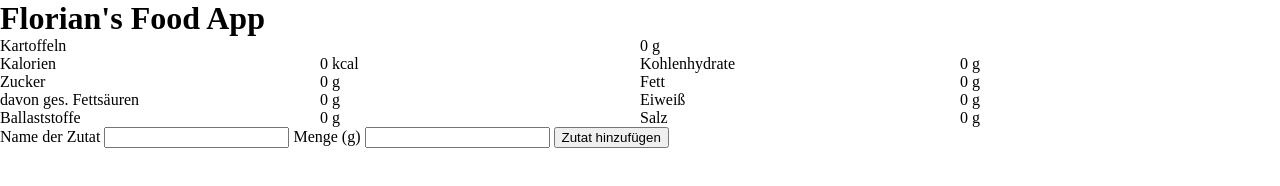
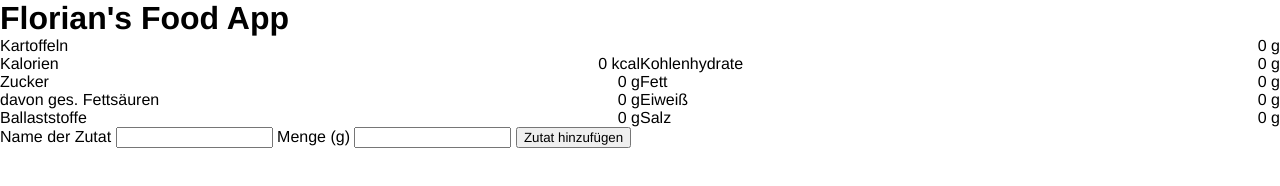
Before and after one commit to fhoffmann01/Florian-s-Food-App, a plain HTML site: page index.html in a window 1280 px wide. Drawn offline with Linux system fonts and the light colour scheme.

Commit message:
Align nutrition values right

```diff
--- a/index.html
+++ b/index.html
@@ -66,31 +66,31 @@
             </article>
             <article class="card">
                 <p class="ingredient-name col-1">Kartoffeln</p>
-                <p class="ingredient-amount col-2">0 g</p>
+                <p class="ingredient-amount value col-2">0 g</p>
 
                 <p class="calories col-3">Kalorien</p>
-                <p class="calories-value col-3">0 kcal</p>
+                <p class="calories value col-3">0 kcal</p>
 
                 <p class="carbohydrates col-4">Kohlenhydrate</p>
-                <p class="carbohydrates-value col-4">0 g</p>
+                <p class="carbohydrates value col-4">0 g</p>
 
                 <p class="thereof-sugars col-5">Zucker</p>
-                <p class="thereof-sugars-value col-5">0 g</p>
+                <p class="thereof-sugars value col-5">0 g</p>
 
                 <p class="fats col-6">Fett</p>
-                <p class="fats-value col-6">0 g</p>
+                <p class="fats value col-6">0 g</p>
 
                 <p class="thereof-fattyacids col-3">davon ges. Fettsäuren</p>
-                <p class="thereof-fattyacids-value col-3">0 g</p>
+                <p class="thereof-fattyacids value col-3">0 g</p>
 
                 <p class="proteins col-4">Eiweiß</p>
-                <p class="proteins-value col-4">0 g</p>
+                <p class="proteins value col-4">0 g</p>
 
                 <p class="fibre col-5">Ballaststoffe</p>
-                <p class="fibre-value col-5">0 g</p>
+                <p class="fibre value col-5">0 g</p>
 
                 <p class="salt col-6">Salz</p>
-                <p class="salt-value col-6">0 g</p>
+                <p class="salt value col-6">0 g</p>
             </article>
         </section>
         <section class="input-container">
--- a/scss/style.scss
+++ b/scss/style.scss
@@ -17,12 +17,13 @@ $whiteTwo: rgb(242, 246, 249);
 
 * {
     margin: 0;
+    font-family: $font-stack;
 }
-
 
 .card {
     display: flex;
     flex-wrap: wrap;
+
 }
 
 .col-1,
@@ -36,3 +37,10 @@ $whiteTwo: rgb(242, 246, 249);
 .col-6 {
     flex-basis: 25%;
 }
+
+.value {
+    display: block;
+    width: 100%;
+    margin: auto;
+    text-align: right;
+}
```
Also changed, not shown: css/style.css, 1 other file.
